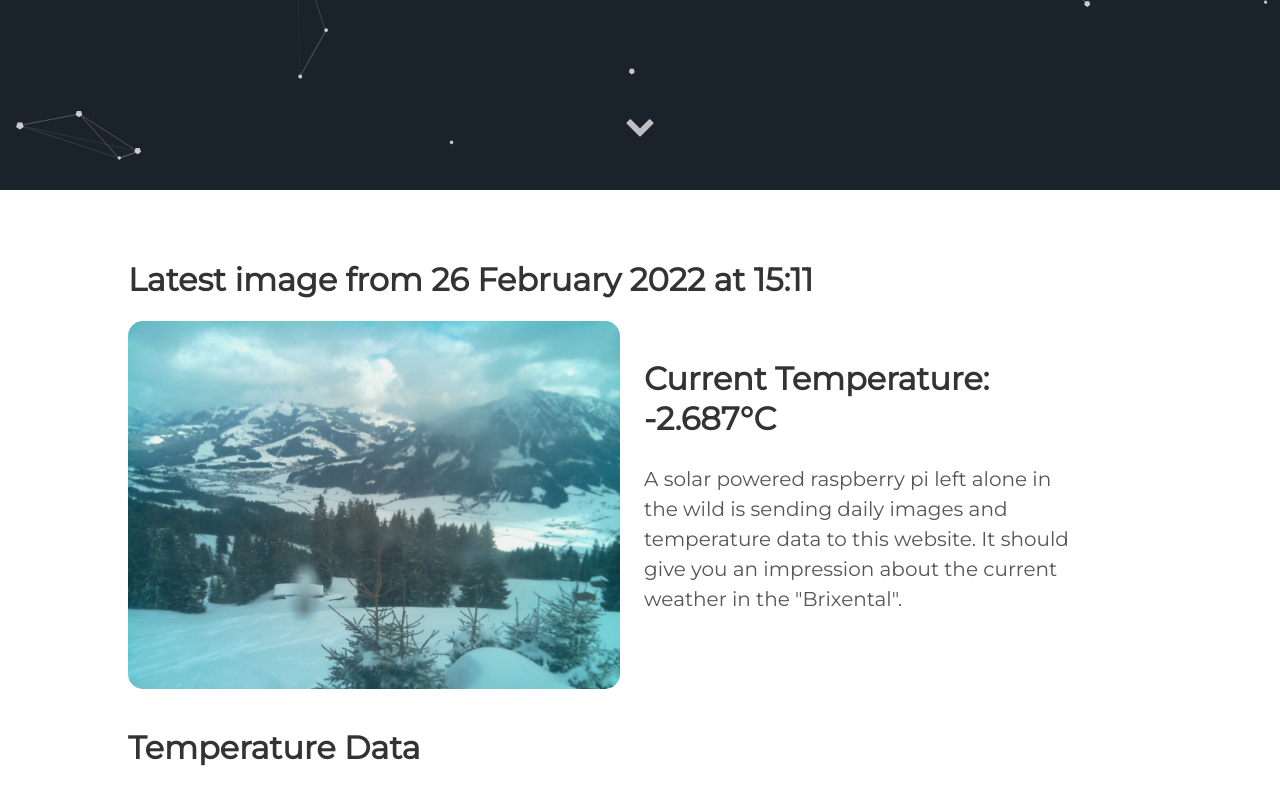
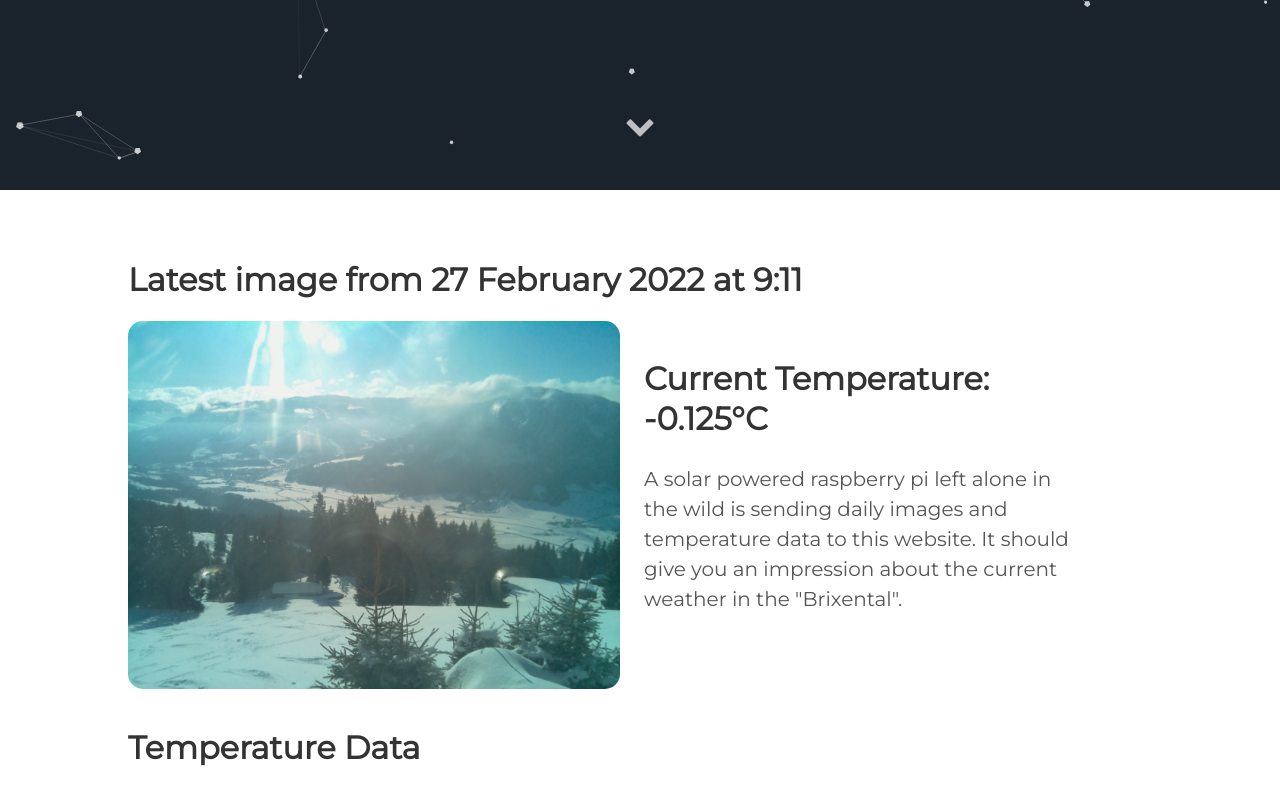
Before and after one commit to vektorious/vektorious.github.io, a Jekyll site: the page built from resources/huette.md, in a window 1280 px wide and 900 px high, scrolled down 710 px. Shown: the top 805 px of the window. Built offline with Jekyll 4.4.1, drawn with Linux system fonts in a browser that asks for light colours.

Commit message:
I'm a bot beep boop

```diff
--- a/resources/huette.md
+++ b/resources/huette.md
@@ -6,13 +6,13 @@
 description: 'Live image from the Austrian alps'
 twitter_text: ' '
 ---
-## Latest image from 26 February 2022 at 15:11
+## Latest image from 27 February 2022 at  9:11
 <div class="huette">
   <div class="huette-image">
     <img src="{{ "/assets/img/huette.jpg" | prepend: site.baseurl }}">
   </div>
   <div class="huette-text">
-        <h2>Current Temperature: -2.687°C</h2>
+        <h2>Current Temperature: -0.125°C</h2>
         <p>A solar powered raspberry pi left alone in the wild is sending daily images and temperature data to this website. It should give you an impression about the current weather in the "Brixental".</p>
 
   </div>
```
Also changed, not shown: rpi-script/2022-02-27_090946.txt (renamed from rpi-script/2022-02-26_150947.txt, +5 -5 lines), rpi-script/huette.md (+2 -2 lines), assets/img/huette.jpg, assets/img/temp_plot.png, rpi-script/temp_plot.png, 1 other file.
